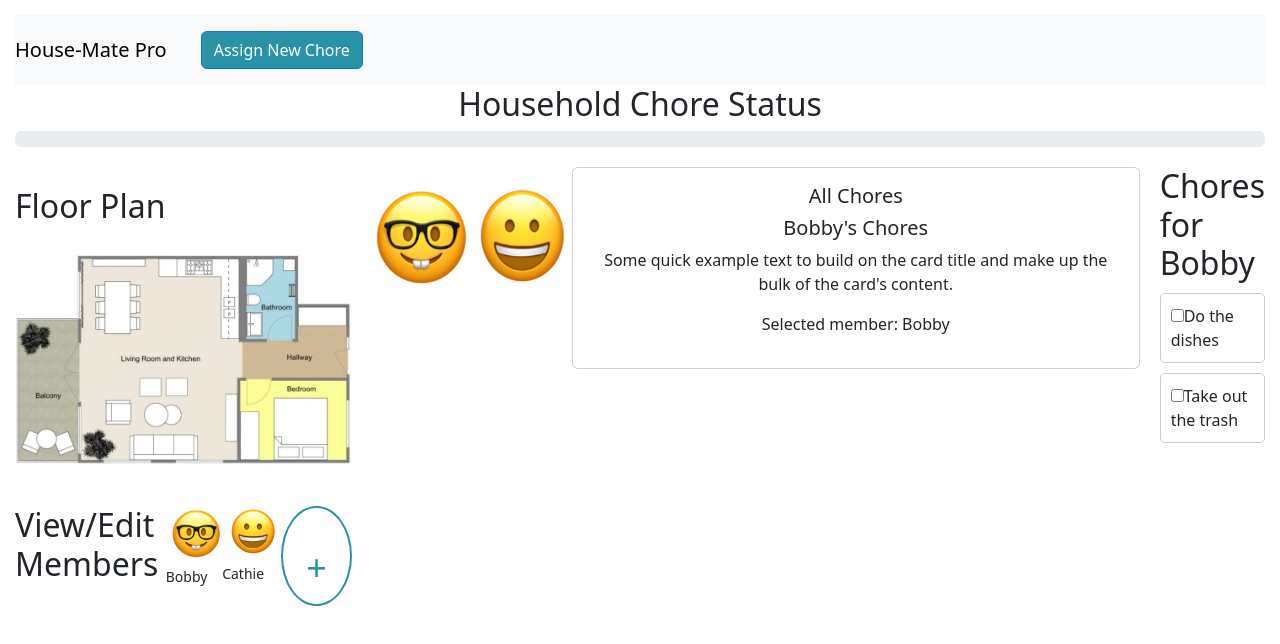
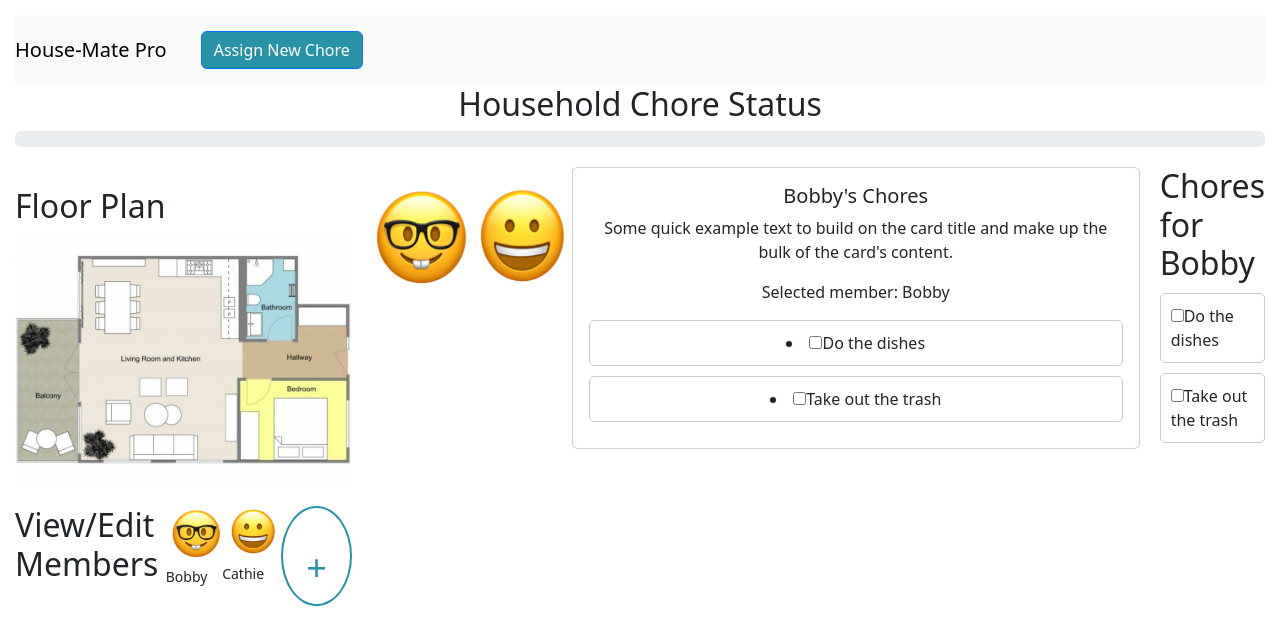
Before and after one commit to giselle-arboleda/Final-Project, a React (Create React App) app in the folder housemate-pro/: page / in a window 1280 px wide. Both pictures are taken after a click on the element "Bobby". Shown: the top 644 px of the page. Built offline with nearby package versions, Linux system fonts and the light colour scheme.

Commit message:
chorebox updated

```diff
--- a/housemate-pro/src/App.js
+++ b/housemate-pro/src/App.js
@@ -48,6 +48,7 @@ function App() {
 // eslint-disable-next-line
   const [members, setMembers] = useState(initialMembers);
   const alertPlaceholder = document.getElementById('liveAlertPlaceholder')
+
   const appendAlert = (message, type) => {
     const wrapper = document.createElement('div')
     wrapper.innerHTML = [
@@ -137,6 +138,7 @@ function App() {
     );
   };
 
+  // to chorebox
   const handleChoreCompletion = (memberId, choreIndex) => {
     setHouseholdMembers((prevMembers) =>
       prevMembers.map((member) =>
--- a/housemate-pro/src/components/ChoreBox.jsx
+++ b/housemate-pro/src/components/ChoreBox.jsx
@@ -1,24 +1,88 @@
-// import React, { useState } from 'react';
+import React, { useState } from 'react';
 import './ChoreBox.scss';
+
+
 
 // From Bootstrap
 // https://getbootstrap.com/docs/5.3/components/card/
 function ChoreBox({selectedMember}) {
+    const initialMembers = [
+        {
+          id: 1,
+          name: 'Bobby',
+          imgSrc: `${process.env.PUBLIC_URL}/Nerd.jpg`,
+          chores: [
+            { choreName: 'Do the dishes', choreLocation: 'Kitchen', dueDate: '2024-06-01', assignedTo: 'Nerd' },
+            { choreName: 'Take out the trash', choreLocation: 'Garage', dueDate: '2024-06-02', assignedTo: 'Nerd' }
+          ],
+          position: {x:0 , y:0}
+        },
+        {
+          id: 2,
+          name: 'Cathie',
+          imgSrc: `${process.env.PUBLIC_URL}/Happy.jpg`,
+          chores: [
+            { choreName: 'Vacuum the house', choreLocation: 'Living Room', dueDate: '2024-06-03', assignedTo: 'Happy' },
+            { choreName: 'Water the plants', choreLocation: 'Garden', dueDate: '2024-06-04', assignedTo: 'Happy' }
+          ],
+        },
+      ];
+
+    const [householdMembers, setHouseholdMembers] = useState(initialMembers);
+    const alertPlaceholder = document.getElementById('liveAlertPlaceholder')
+
+    const appendAlert = (message, type) => {
+        const wrapper = document.createElement('div')
+        wrapper.innerHTML = [
+          `<div class="alert alert-${type} alert-dismissible" role="alert">`,
+          `   <div>${message}</div>`,
+          '   <button type="button" class="btn-close" onclick="this.parentElement.remove()" aria-label="Close"></button>',
+          '</div>'
+        ].join('')
+
+        alertPlaceholder.append(wrapper)
+      }
+
+    // to disable warning when building
+    // eslint-disable-next-line
+    const handleAddMember = (member) => {
+        if (householdMembers.find((mem) => mem.name===member.name)){
+
+          appendAlert('WOOPS ALREADY A USER!', 'warning')
+        }
+        else {
+        setHouseholdMembers([...householdMembers, member]);
+        }
+      };
+
+
+    const handleChoreCompletion = (memberId, choreIndex) => {
+        setHouseholdMembers((prevMembers) =>
+          prevMembers.map((member) =>
+            member.id === memberId
+              ? {
+                  ...member,
+                  chores: member.chores.map((chore, index) =>
+                    index === choreIndex ? { ...chore, completed: !chore.completed } : chore
+                  ),
+                }
+              : member
+          )
+        );
+    }
+
     // console.log("ChoreBox -> selectedMember: " + selectedMember);
     // console.log("ChoreBox -> selectedMember.name: " + selectedMember.name);
-    if (selectedMember)
-
-    {    if (selectedMember.name  === undefined){
+      if (selectedMember === null){
             console.log("ChoreBox -> SELECTED MEMBER === NULL");
             return (
                 <div className="card">
                 {/* <img src="..." className="card-img-top" alt="..."/> */}
                 <div className="card-body">
                     {/* {selectedMember === null && (<h5 className="card-title">All Chores</h5>)} */}
-                    <h5 className = "card-title">Completed Chores</h5>
+                    <h5 className = "card-title">All Completed Chores</h5>
                     <p className="card-text">Some quick example text to build on the card title and make up the bulk of the card's content.</p>
                     {/* <a href="#" className="btn btn-primary">Go somewhere</a> */}
-                    <p> Selected member: {selectedMember.name}</p>
                 </div>
                 </div>);
     }else{
@@ -27,18 +91,27 @@ function ChoreBox({selectedMember}) {
             <div className="card">
             {/* <img src="..." className="card-img-top" alt="..."/> */}
                 <div className="card-body">
-                    <h5 className="card-title">All Chores</h5>
                     <h5 className = "card-title"> {selectedMember.name}'s Chores</h5>
 
                     <p className="card-text">Some quick example text to build on the card title and make up the bulk of the card's content.</p>
                     {/* <a href="#" className="btn btn-primary">Go somewhere</a> */}
                     <p> Selected member: {selectedMember.name}</p>
+                    {selectedMember.chores.map((chore, index) => (
+                        <li key={index}>
+                            <input
+                            type="checkbox"
+                            checked={chore.completed}
+                            onChange={() => handleChoreCompletion(selectedMember.id, index)}
+                            />
+                            {chore.choreName}
+                        </li>
+                    ))}
                 </div>
             </div>
         );}
     }
 
 
-}
+
 
 export default ChoreBox;
```
Lines whose indentation alone changed are shown as unchanged.
